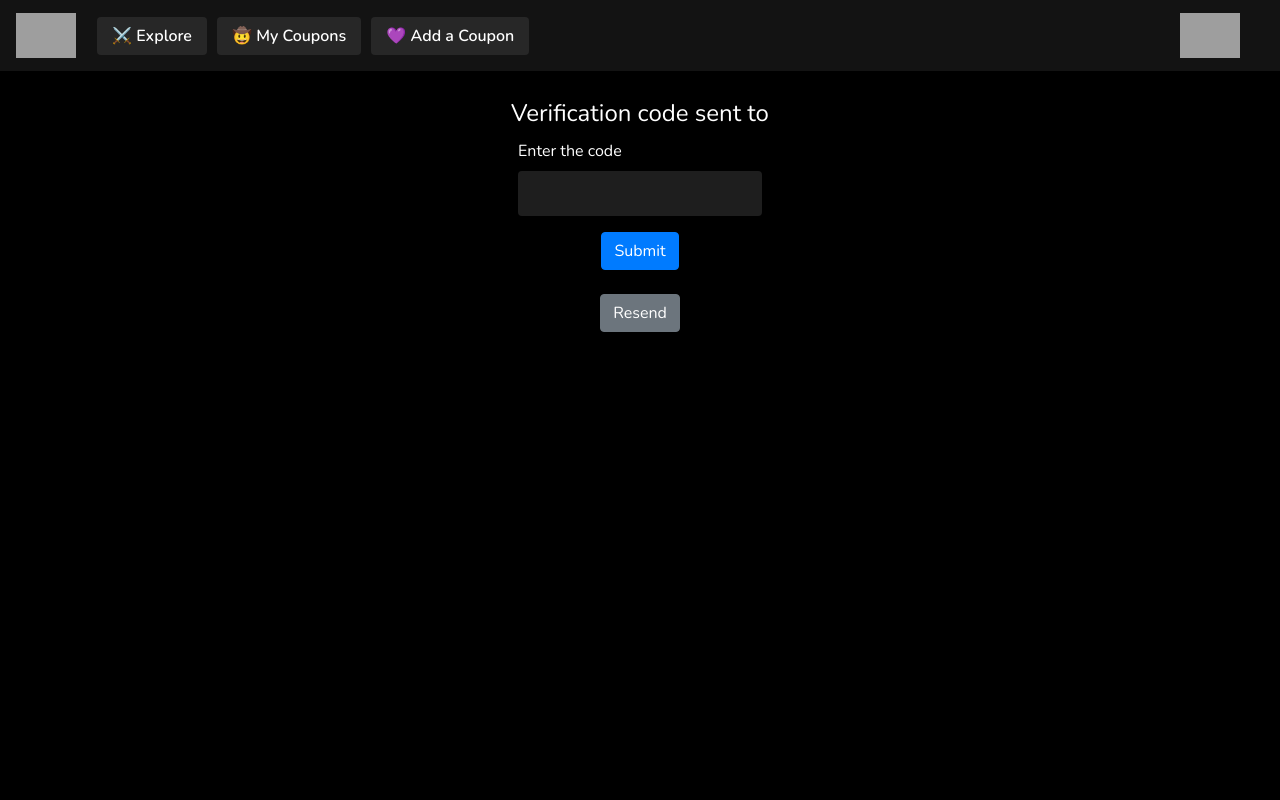
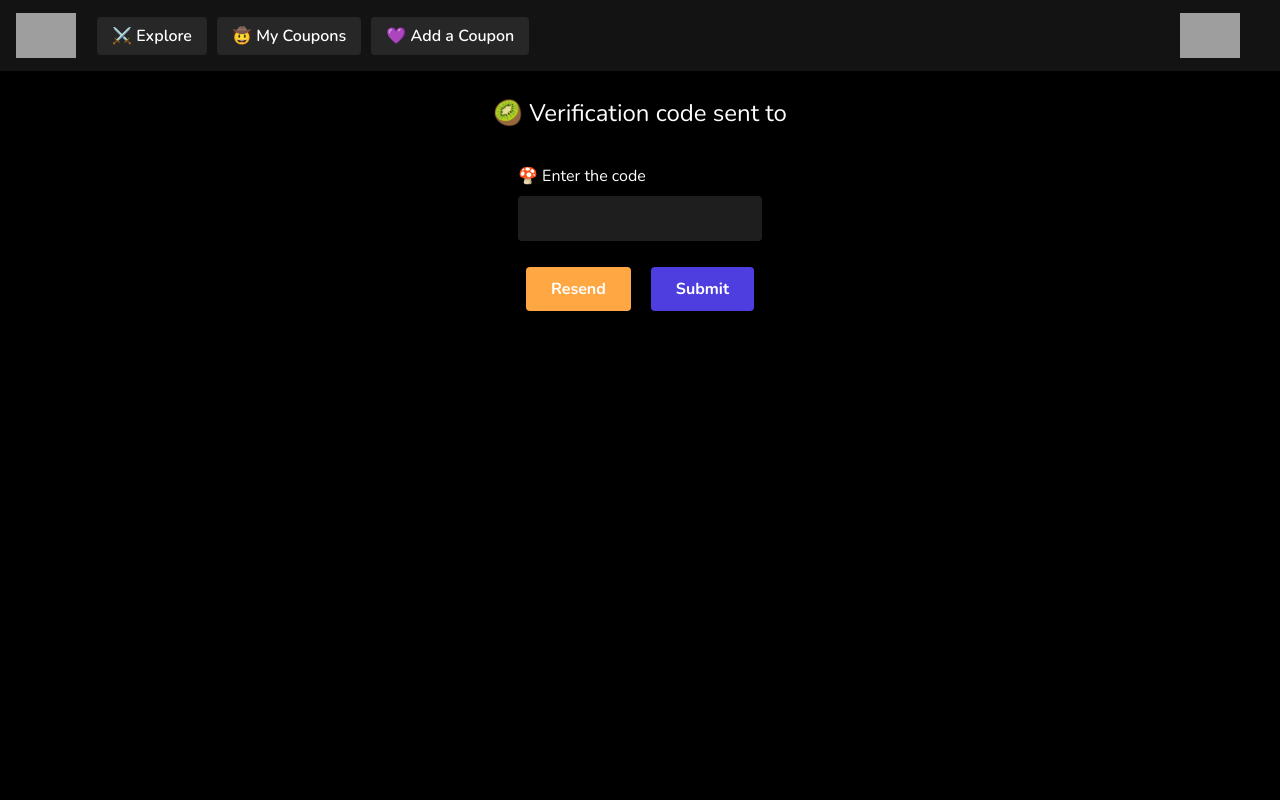
Before and after one commit to inframarauder/couponhub-frontend, a React (Create React App) app: page /verification in a window 1280 px wide. Shown: the top 800 px of the page. Built offline with nearby package versions, Linux system fonts and the light colour scheme; no server answers; sample sign-in values are in the browser's storage; grey boxes are pictures that could not be loaded.

Commit message:
Explore Page CSS Facelift

```diff
--- a/public/styles.css
+++ b/public/styles.css
@@ -207,12 +207,6 @@ textarea {
   width: 60% !important;
 }
 
-@media (min-width: 320px) and (max-width: 480px) {
-  .form-coupon-add {
-    width: 85% !important;
-  }
-}
-
 .form_button_coupon {
   background-color: rgb(93, 75, 255) !important;
   border: none !important;
@@ -225,3 +219,45 @@ textarea {
 .form_button_coupon:hover {
   background-color: rgb(41, 18, 247) !important;
 }
+
+.alert-box {
+  background-color: rgb(93, 75, 255) !important ;
+  border: none !important;
+  color: white !important;
+  font-size: 20px !important;
+  width: 80% !important;
+  padding: 10px 20px !important;
+  margin: 20px auto !important;
+  border-radius: 4px !important;
+
+  /* display: flow-root!important; */
+}
+
+.alert-box button {
+  background-color: rgb(60, 45, 190) !important;
+  border: none !important;
+  margin-top: 10px !important;
+}
+
+@media (min-width: 320px) and (max-width: 480px) {
+  .form-coupon-add {
+    width: 85% !important;
+  }
+
+  .alert-box {
+    width: 90% !important;
+  }
+}
+
+.submit_button,
+.resend_button {
+  background-color: rgb(78, 62, 223) !important;
+  border: none !important;
+  padding: 10px 25px !important;
+  margin: 10px !important;
+  font-weight: 700 !important;
+}
+
+.resend_button {
+  background-color: rgb(255, 167, 66) !important;
+}
--- a/src/components/CouponCard.js
+++ b/src/components/CouponCard.js
@@ -20,7 +20,13 @@ const CouponCard = ({ coupon, showBuy, handleBuy }) => {
         <Card.Title>
           <b>{coupon.code}</b>
         </Card.Title>
-        <Card.Text>{coupon.description}</Card.Text>
+        <Card.Text
+          style={{
+            minHeight: "80px",
+          }}
+        >
+          {coupon.description}
+        </Card.Text>
         <Card.Text>
           Expires On{" "}
           <span
@@ -32,6 +38,7 @@ const CouponCard = ({ coupon, showBuy, handleBuy }) => {
               borderRadius: "5px",
               color: "white !important",
               textAlign: "center",
+              whiteSpace: "nowrap",
               fontWeight: "700",
             }}
           >
--- a/src/components/Header.js
+++ b/src/components/Header.js
@@ -91,15 +91,26 @@ const Header = ({ auth, logout }) => {
       </Navbar>
       {shouldShowAlert() && (
         <>
-          <Alert variant="warning" className="center-content">
+          <Alert variant="warning" className="center-content alert-box">
+            <div className="row">
+              <div className="col-lg-8 col-md-8 col-sm-8 col-xs-8">
                 Please verify your email to sell or buy coupons.
                 <br />
                 <Button
                   variant="primary"
                   onClick={() => (window.location.href = "/verification")}
                 >
-              Verify Now!
+                  Verify Now 😔
                 </Button>
+              </div>
+              <div className="col-lg-4 col-md-4 col-sm-4 col-xs-4">
+                <img
+                  src="https://media.giphy.com/media/Z9hdaqcDgk79nRmZze/giphy.gif"
+                  width="100px"
+                  style={{ float: "right" }}
+                />
+              </div>
+            </div>
           </Alert>
         </>
       )}
--- a/src/pages/MyCoupons/index.js
+++ b/src/pages/MyCoupons/index.js
@@ -34,8 +34,16 @@ const MyCoupons = ({ auth }) => {
     <Spinner />
   ) : (
     <Container className="h-100">
-      <legend className="text-center my-4">
-        Your Coupons <hr />
+      <legend
+        className="text-center my-4"
+        style={{
+          color: "rgb(255, 208, 121)",
+          position: "relative",
+          left: "50px",
+        }}
+      >
+        🥑 <b>Your coupons</b>
+        <hr />
       </legend>
       <Row>
         {state.coupons.map((coupon) => (
--- a/src/pages/Verification/index.js
+++ b/src/pages/Verification/index.js
@@ -44,21 +44,55 @@ const Verification = ({ auth }) => {
 
   return auth.user?.isEmailVerified ? (
     <Container className="h-100 my-4">
-      <p className="text-center display-4">Your email is verified</p>
-      <p className="text-center">
-        <a href="/coupons">Back to coupons</a>
+      <p
+        className="text-center"
+        style={{
+          display: "flex",
+          flexDirection: "column",
+          justifyContent: "center",
+          alignItems: "center",
+        }}
+      >
+        <img
+          src="https://media.giphy.com/media/6nZYNpm9icrCm7eAoF/giphy.gif"
+          width="150px"
+          style={{ float: "right" }}
+        />
+        <p
+          className="text-center display-4"
+          style={{ marginTop: "10px", fontSize: "35px" }}
+        >
+          🎊 Your email is verified
+        </p>
+        <br />
+        <a href="/coupons">
+          <Button className="submit_button">Back to Coupons 😃</Button>
+        </a>
       </p>
     </Container>
   ) : loading ? (
     <Spinner />
   ) : (
-    <Container className="h-100 my-4">
-      <legend className="text-center">
-        Verification code sent to {auth.user?.email}
+    <Container
+      className="h-100 my-4"
+      style={{
+        marginTop: "30px",
+      }}
+    >
+      <legend className="text-center alert-box-2">
+        🥝 Verification code sent to{" "}
+        <u
+          style={{
+            color: "rgb(255, 208, 121)",
+          }}
+        >
+          {auth.user?.email}
+        </u>
       </legend>
+      <hr />
       <Form className="center-content" onSubmit={handleSubmit}>
         <Form.Group>
-          <Form.Label>Enter the code</Form.Label>
+          <Form.Label>🍄 Enter the code</Form.Label>
           <Form.Control
             type="number"
             name="code"
@@ -66,13 +100,22 @@ const Verification = ({ auth }) => {
             onChange={handleChange}
           />
         </Form.Group>
-        <Button type="submit" variant="primary">
-          Submit
-        </Button>
-        <br />
-        <Button variant="secondary" onClick={handleResend}>
-          Resend
-        </Button>
+        <div
+          style={{
+            display: "flex",
+          }}
+        >
+          <Button
+            variant="secondary"
+            className="resend_button"
+            onClick={handleResend}
+          >
+            Resend
+          </Button>
+          <Button type="submit" className="submit_button">
+            Submit
+          </Button>
+        </div>
       </Form>
     </Container>
   );
```
Lines whose indentation alone changed are shown as unchanged.
